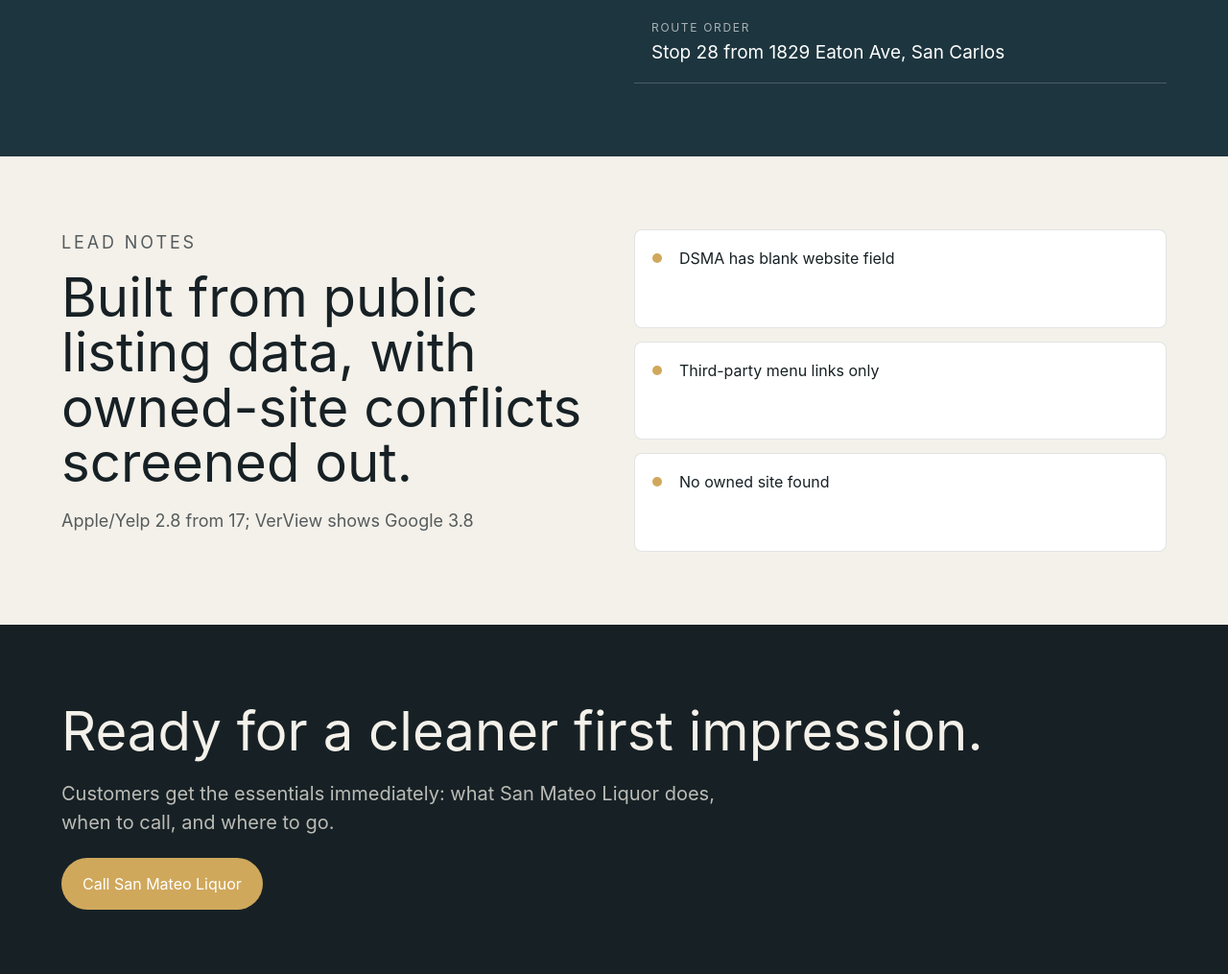
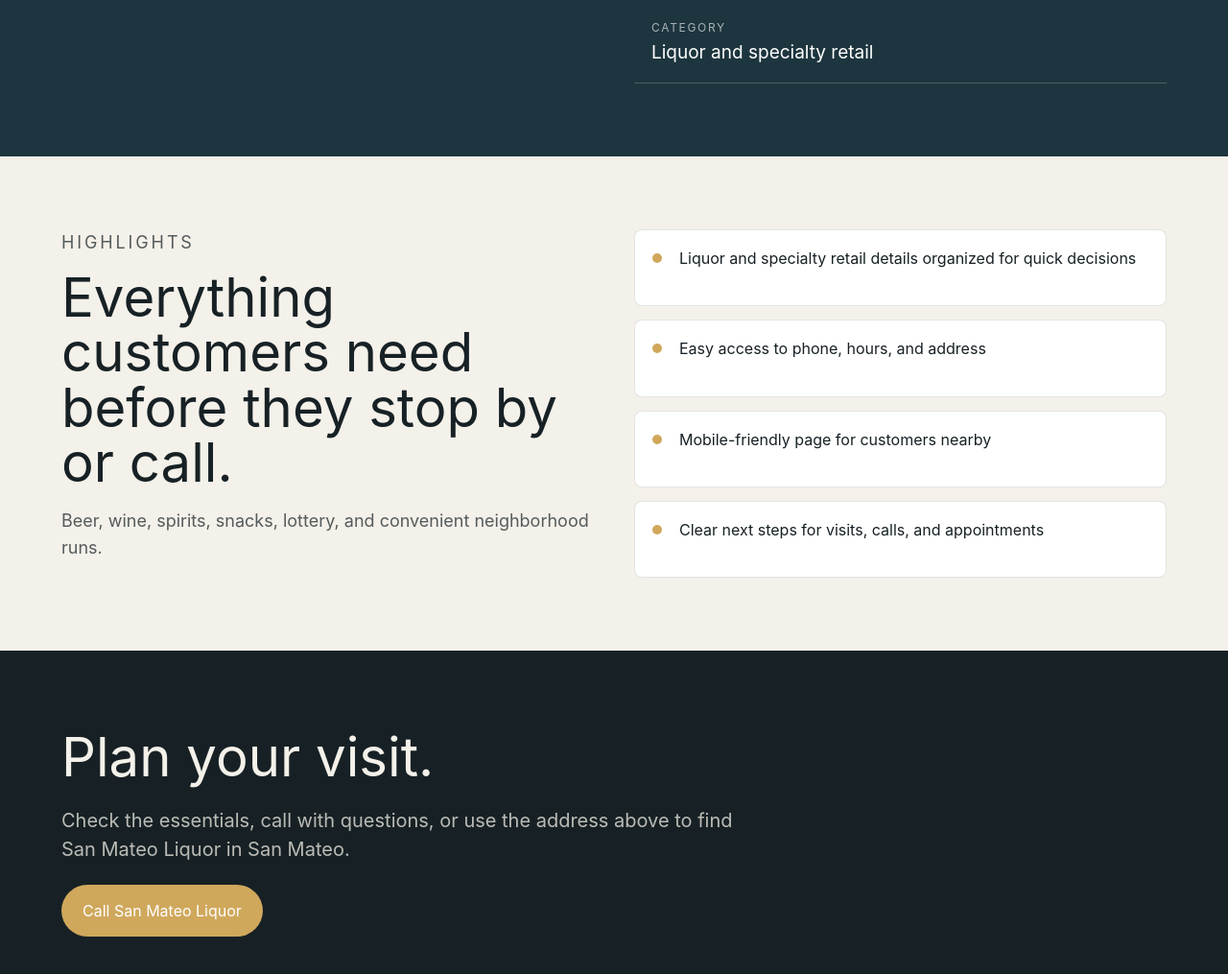
Before and after one commit to axel-slid/san-mateo-liquor, a website: page index.html in a window 1280 px wide. Shown: the part 1745-2760 px from the top of the page at 96% size. Drawn offline with Linux system fonts and the light colour scheme.

Commit message:
Make webpage copy demo ready

```diff
--- a/index.html
+++ b/index.html
@@ -46,7 +46,7 @@
       </section>
 
       <section class="intro">
-        <p>San Mateo Liquor can use an owned page to clarify late hours, party convenience, and inventory categories without relying on delivery menus.</p>
+        <p>San Mateo Liquor gives customers a simple place to check services, hours, and contact details before they visit or call.</p>
       </section>
 
       <section class="split" id="services">
@@ -70,26 +70,27 @@
         <dl>
           <div><dt>Phone</dt><dd>(650) 340-1326</dd></div>
           <div><dt>Hours</dt><dd>Sun-Thu 9 AM-10 PM; Fri-Sat 9 AM-11 PM</dd></div>
-          <div><dt>Route order</dt><dd>Stop 28 from 1829 Eaton Ave, San Carlos</dd></div>
+          <div><dt>Category</dt><dd>Liquor and specialty retail</dd></div>
         </dl>
       </section>
 
       <section class="proof" id="proof">
         <div>
-          <p class="section-kicker">Lead notes</p>
-          <h2>Built from public listing data, with owned-site conflicts screened out.</h2>
-          <p>Apple/Yelp 2.8 from 17; VerView shows Google 3.8</p>
+          <p class="section-kicker">Highlights</p>
+          <h2>Everything customers need before they stop by or call.</h2>
+          <p>Beer, wine, spirits, snacks, lottery, and convenient neighborhood runs.</p>
         </div>
         <ul>
-          <li>DSMA has blank website field</li>
-          <li>Third-party menu links only</li>
-          <li>No owned site found</li>
+          <li>Liquor and specialty retail details organized for quick decisions</li>
+          <li>Easy access to phone, hours, and address</li>
+          <li>Mobile-friendly page for customers nearby</li>
+          <li>Clear next steps for visits, calls, and appointments</li>
         </ul>
       </section>
 
       <section class="cta">
-        <h2>Ready for a cleaner first impression.</h2>
-        <p>Customers get the essentials immediately: what San Mateo Liquor does, when to call, and where to go.</p>
+        <h2>Plan your visit.</h2>
+        <p>Check the essentials, call with questions, or use the address above to find San Mateo Liquor in San Mateo.</p>
         <a class="button primary" href="tel:+16503401326">Call San Mateo Liquor</a>
       </section>
     </main>
```
Also changed, not shown: dist/index.html.
